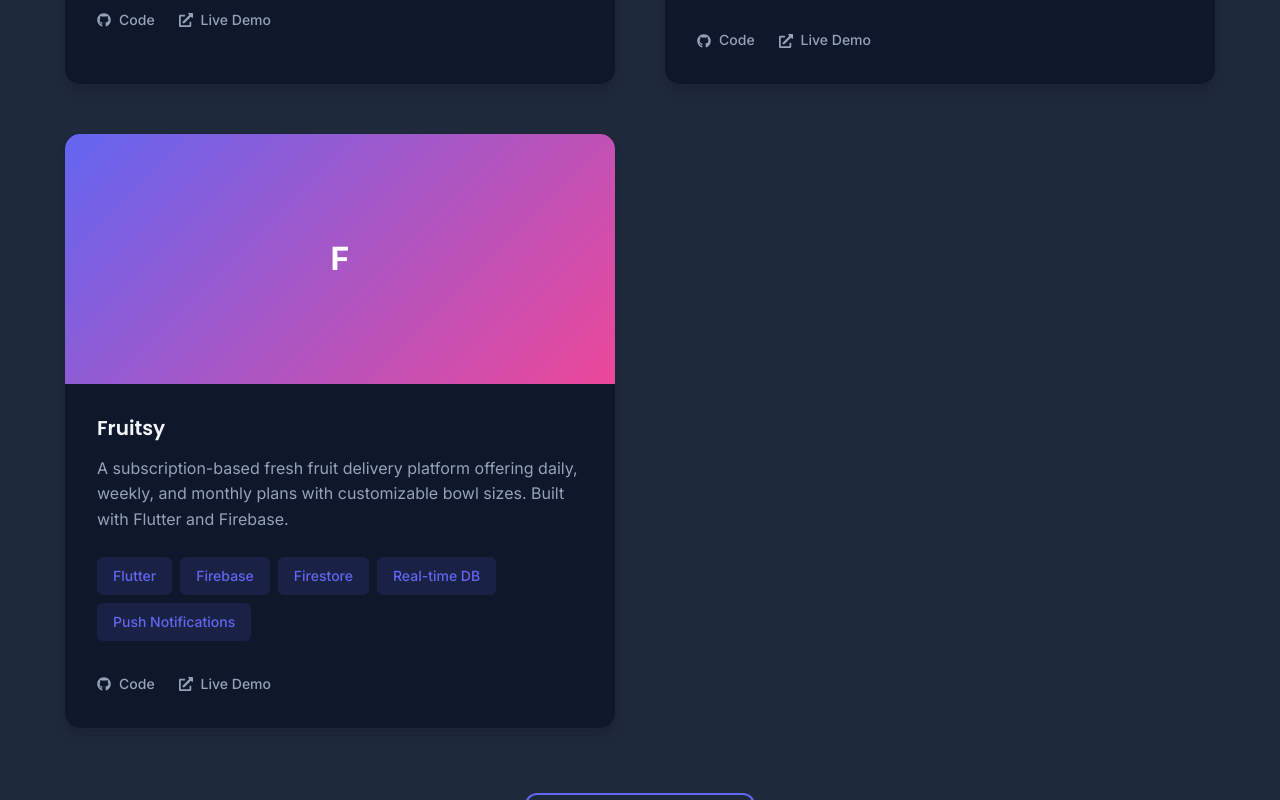
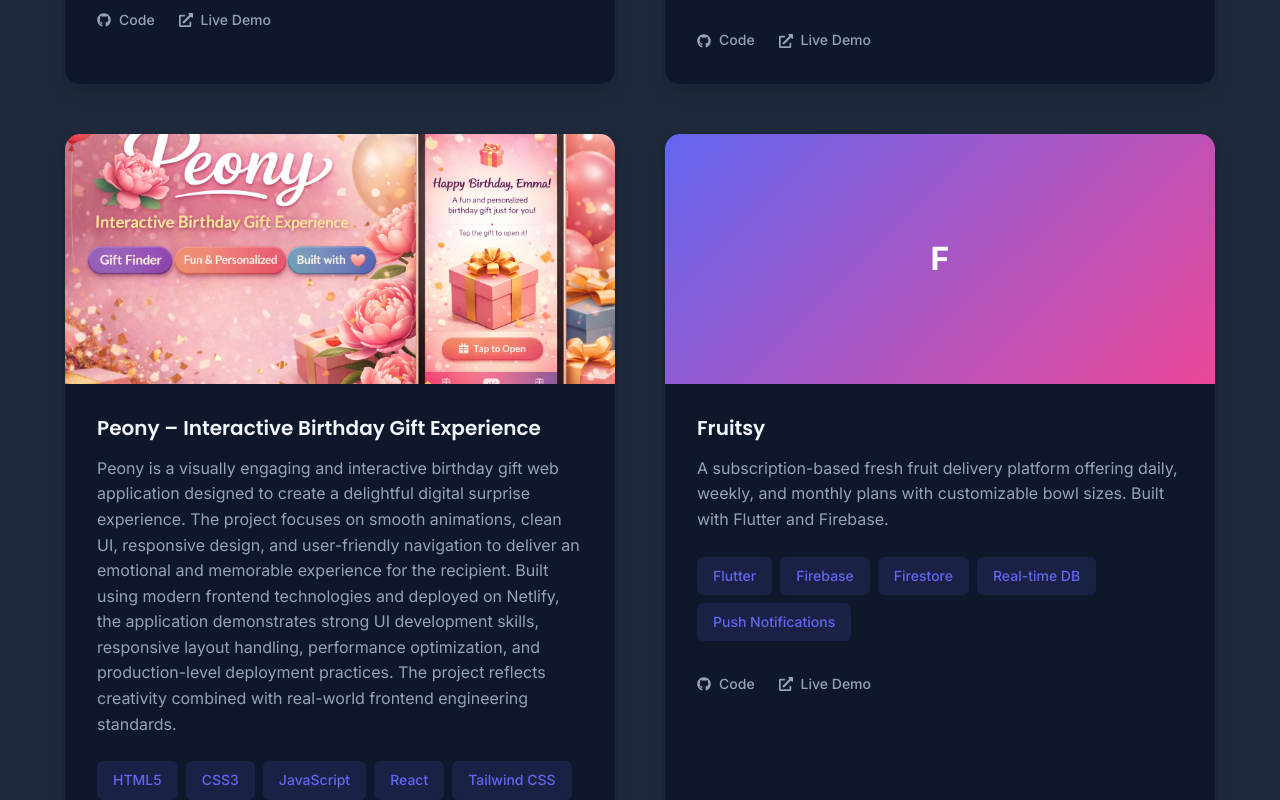
Before and after one commit to Chandu-Collab/Portfolio, a React (Create React App) app in the folder client/: page / in a window 1280 px wide. Shown: the part 1720-2520 px from the top of the page. Built offline with nearby package versions, Linux system fonts and the light colour scheme.

Commit message:
things are fixed

```diff
--- a/client/src/components/FeaturedProjects/FeaturedProjects.tsx
+++ b/client/src/components/FeaturedProjects/FeaturedProjects.tsx
@@ -1,3 +1,5 @@
+import taurusAiThumb from '../../assets/taurus-ai.png';
+import peonyThumb from '../../assets/peony-thumb.png';
 import React, { useEffect, useState } from 'react';
 import styled from 'styled-components';
 import { motion } from 'framer-motion';
@@ -179,7 +181,7 @@ const mockProjects: Project[] = [
     title: "School Management System",
     description: "An AI-enhanced school management platform inspired by Teachmint, featuring comprehensive student registration, academic tracking, and innovative AI-powered teaching assistance.",
     technologies: ["React", "Node.js", "MySQL", "AI Integration", "Express"],
-    image: "/assets/projects/school.jpg",
+    image: '', // No image, will show initials
     liveUrl: "#",
     githubUrl: "#",
     featured: true
@@ -189,17 +191,36 @@ const mockProjects: Project[] = [
     title: "TaurusAI Admin Portal",
     description: "An intelligent job automation platform that leverages AI to streamline the entire job application process. Built with Flutter, Node.js, and Firebase.",
     technologies: ["Flutter", "Node.js", "Firebase", "AI Integration", "REST APIs"],
-    image: "/assets/projects/taurusai.jpg",
+    image: taurusAiThumb,
     liveUrl: "#",
     githubUrl: "#",
     featured: true
   },
   {
     id: 3,
+    title: "Peony – Interactive Birthday Gift Experience",
+    description: "Peony is a visually engaging and interactive birthday gift web application designed to create a delightful digital surprise experience. The project focuses on smooth animations, clean UI, responsive design, and user-friendly navigation to deliver an emotional and memorable experience for the recipient. Built using modern frontend technologies and deployed on Netlify, the application demonstrates strong UI development skills, responsive layout handling, performance optimization, and production-level deployment practices. The project reflects creativity combined with real-world frontend engineering standards.",
+    technologies: [
+      "HTML5",
+      "CSS3",
+      "JavaScript",
+      "React",
+      "Tailwind CSS",
+      "Netlify Deployment",
+      "Responsive Design",
+      "UI Animation"
+    ],
+    image: peonyThumb,
+    liveUrl: "https://peony-birthday-gift.netlify.app",
+    githubUrl: "https://github.com/Chandu-Collab/gift",
+    featured: true
+  },
+  {
+    id: 4,
     title: "Fruitsy",
     description: "A subscription-based fresh fruit delivery platform offering daily, weekly, and monthly plans with customizable bowl sizes. Built with Flutter and Firebase.",
     technologies: ["Flutter", "Firebase", "Firestore", "Real-time DB", "Push Notifications"],
-    image: "/assets/projects/fruitsy.jpg",
+    image: '', // No image, will show initials
     liveUrl: "#",
     githubUrl: "#",
     featured: true
@@ -275,6 +296,9 @@ const FeaturedProjects: React.FC = () => {
                 whileHover={{ y: -10 }}
               >
                 <ProjectImage>
+                  {project.image ? (
+                    <img src={project.image} alt={project.title} />
+                  ) : (
                     <div style={{
                       width: '100%',
                       height: '100%',
@@ -288,6 +312,7 @@ const FeaturedProjects: React.FC = () => {
                     }}>
                       {project.title.split(' ').map(word => word[0]).join('')}
                     </div>
+                  )}
                 </ProjectImage>
 
                 <ProjectContent>
```
Lines whose indentation alone changed are shown as unchanged.
